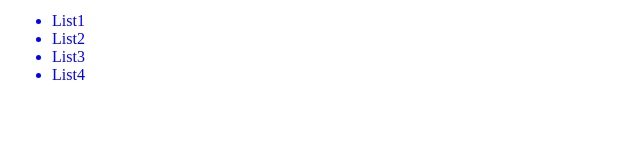
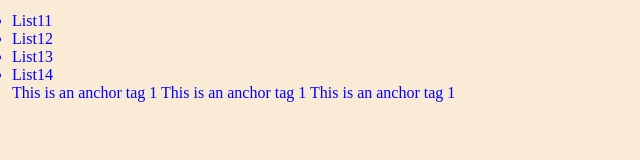
Before and after one commit to bhavishassai/practice, a plain HTML site: page index.html in a window 1280 px wide. Shown: the whole page, without its empty margins (0-640 px from the left). Drawn offline with Linux system fonts and the light colour scheme.

Commit message:
changes in all files

```diff
--- a/index.html
+++ b/index.html
@@ -7,13 +7,17 @@
     <link rel="stylesheet" href="styles.css">
     <link rel="script" href="script.js"  >
 
+
 <ul>
-    <li>List1</li>
-    <li>List2</li>
-    <li>List3</li>
-    <li>List4</li>
+    <li>List11</li>
+    <li>List12</li>
+    <li>List13</li>
+    <li>List14</li>
 </ul>
 
+<a>This is an anchor tag 1 </a>
+<a>This is an anchor tag 1 </a>
+<a>This is an anchor tag 1 </a>
 
 <body>
 
--- a/script.js
+++ b/script.js
@@ -1 +1,3 @@
-// Some script
+//??kdihwufdhqwjkn
+//sfpiuew9f
+//*klsfje*.
--- a/styles.css
+++ b/styles.css
@@ -1,12 +1,10 @@
 *{
     margin: 0;
-
+    padding: 0;
+    background-color: antiquewhite;
 }
 
-h1{
- font-size: 24;
-  color: red;
-}
+
 
 body{
   color:blue;
```
